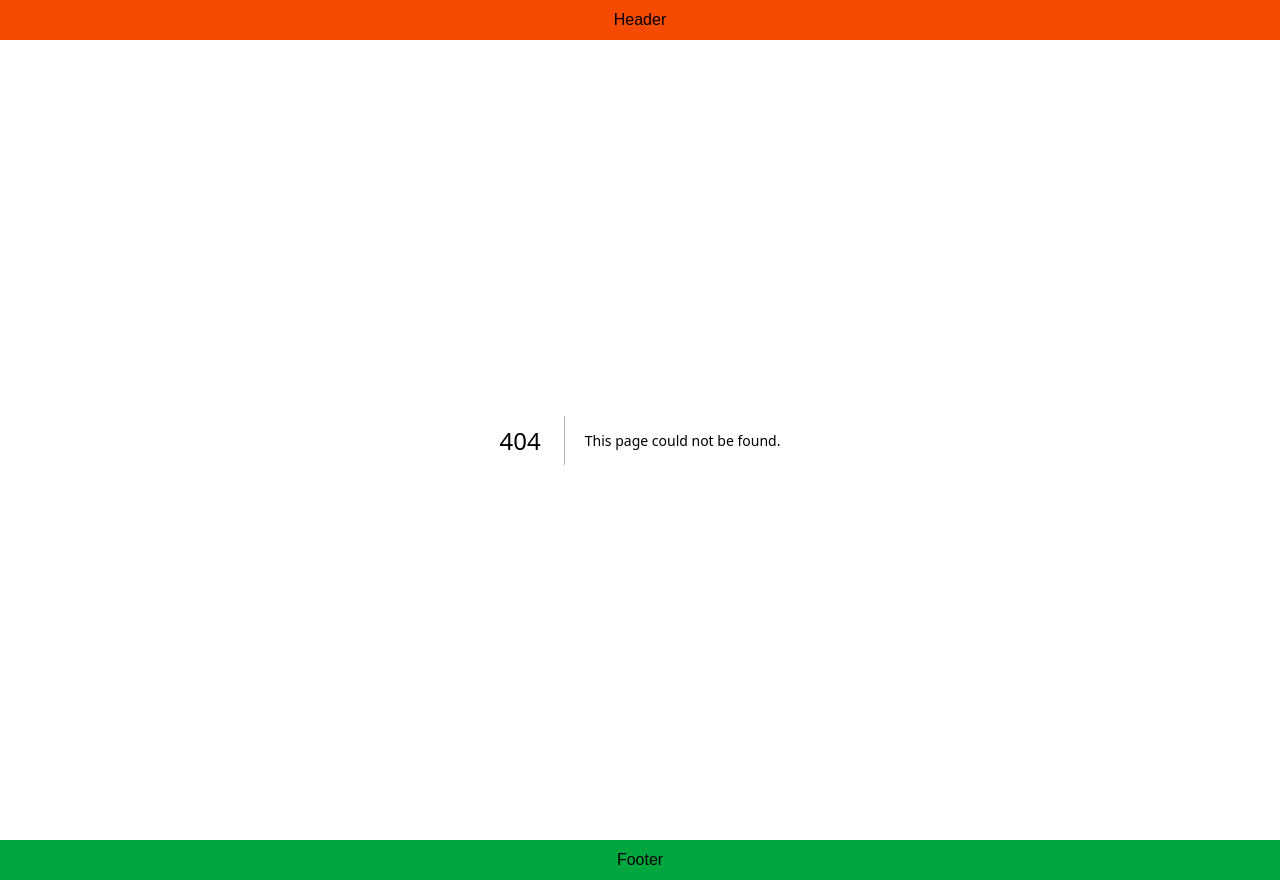
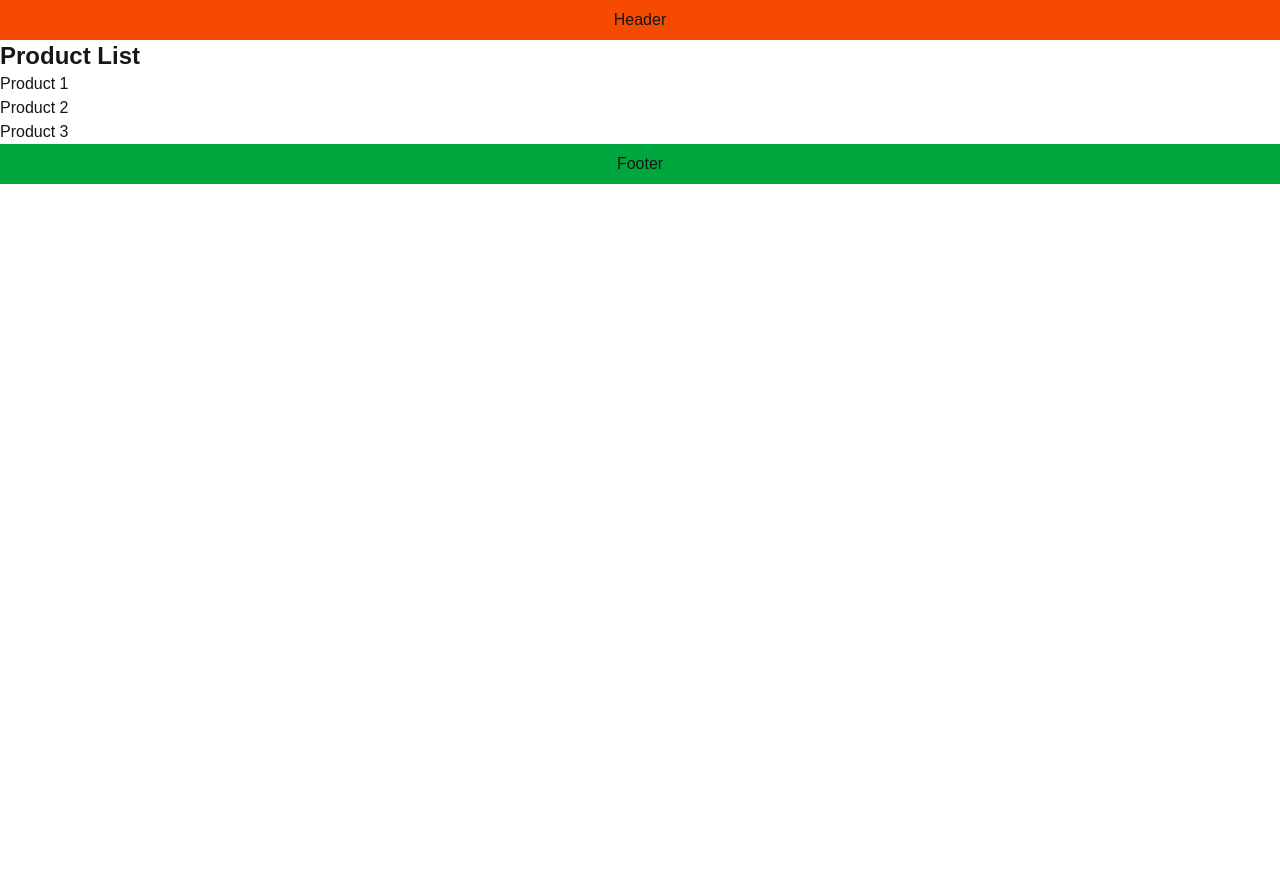
Before and after one commit to Bhawna0034/Next.js-React-Revision, a Next.js app: page /products in a window 1280 px wide. Before the commit this address had no page. After the commit the page ends 800 px from the top, so only its background shows below. Built offline with nearby package versions, Linux system fonts and the light colour scheme.

Commit message:
Nested Layout

```diff
--- /dev/null
+++ b/src/app/products/[productID]/layout.js
@@ -0,0 +1,12 @@
+import React from 'react'
+
+const ProductLayout = ({children}) => {
+  return (
+    <div>
+      {children}
+      <h2>Featured Product Layout</h2>
+    </div>
+  )
+}
+
+export default ProductLayout
--- /dev/null
+++ b/src/app/products/[productID]/page.js
@@ -0,0 +1,13 @@
+import React from 'react'
+
+const ProductDetails = async({params}) => {
+    const {productID} = await params;
+
+  return (
+    <div>
+      Product {productID} Details
+    </div>
+  )
+}
+
+export default ProductDetails
--- /dev/null
+++ b/src/app/products/page.js
@@ -0,0 +1,14 @@
+import React from 'react'
+
+const Product = () => {
+  return (
+    <div>
+      <h1 className='text-2xl font-bold'>Product List</h1>
+      <h2>Product 1</h2>
+      <h2>Product 2</h2>
+      <h2>Product 3</h2>
+    </div>
+  )
+}
+
+export default Product
```
